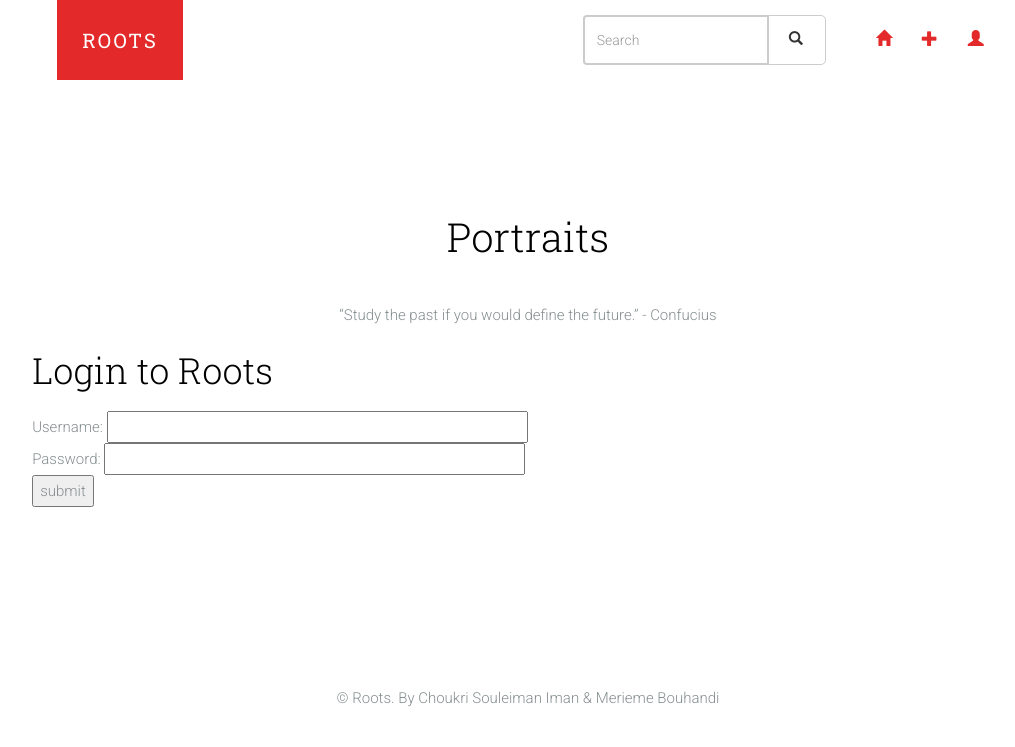
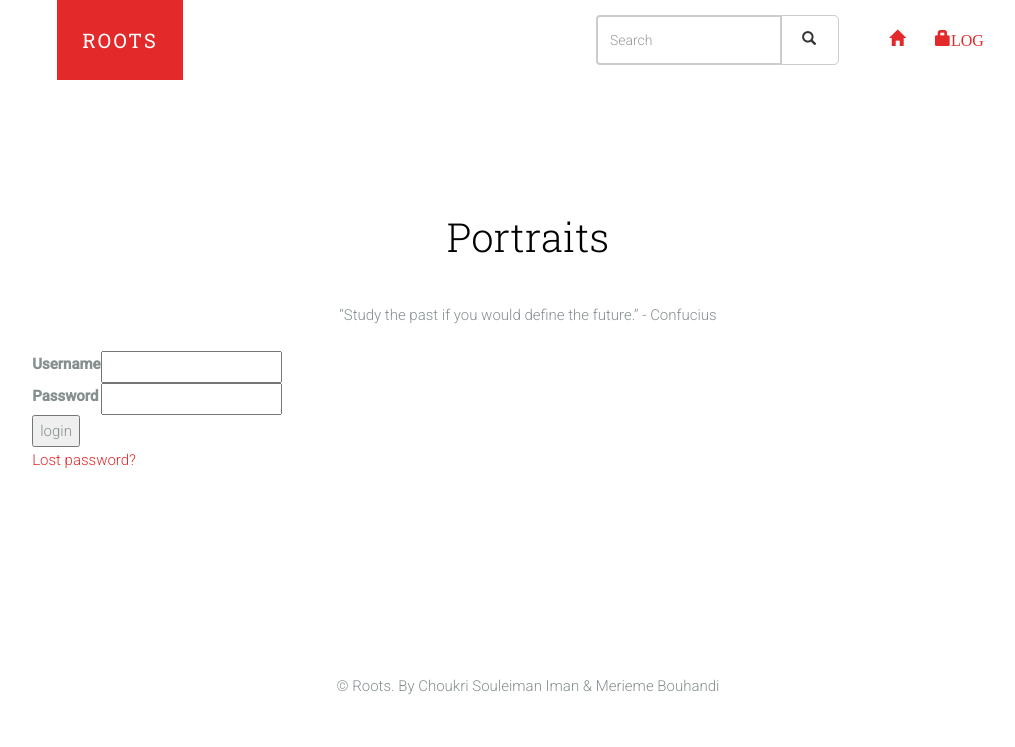
Before and after one commit to Soulei/Projet_Web, a Django app: template roots/templates/roots/login.html in a window 1280 px wide. Shown: the top 747 px of the page, without its empty margins (112-1127 px from the left). After the commit the page ends 695 px from the top, so only its background shows below. Run offline with Django 3.2, Linux system fonts and the light colour scheme; the template is opened without the code that fills it, so the values that code supplies are empty, except form fields; tables that the repository leaves empty hold one stand-in row (values such as "Sample post"); form fields are guessed from the names that the template uses; parts of the project's set-up code (start-up, migrations or seed data) failed here and were passed over; some libraries are stand-ins or nearby versions.

Commit message:
Login/Logout modified

```diff
--- a/roots/templates/roots/base.html
+++ b/roots/templates/roots/base.html
@@ -55,8 +55,13 @@
                                 </form>
                                 </li>
                                 <li class="active"><a href="{% url 'portraits_list' %}"><i class="glyphicon glyphicon-home"></i></span></span></a></li>
-                                <li class="active"><a href="{% url 'portraits_new' %}"><i class="glyphicon glyphicon-plus"></i></span></span></a></li>
-                                <li class="active"><a href="{% url 'register' %}"><i class="glyphicon glyphicon-user"></i></span></span></a></li>
+                                {% if user.is_authenticated %}
+                                  <li class="active"><a href="{% url 'portraits_new' %}"><i class="glyphicon glyphicon-plus"></i></span></span></a></li>
+                                  <li class="active"><a href="{% url 'user_logout' %}"><i class="glyphicon glyphicon-lock"></i></span></span></a></li>
+                                  <li class="active"><a href="{% url 'user_detail' %}"><i class="glyphicon glyphicon-user">Profile</i></span></span></a></li>
+                                {% else %}
+                                  <li class="active"><a href="{% url 'register' %}"><i class="glyphicon glyphicon-lock">Log</i></span></span></a></li>
+                                {% endif %}
                             </ul>
                         </div>
                     </div>
--- a/roots/templates/roots/login.html
+++ b/roots/templates/roots/login.html
@@ -1,22 +1,36 @@
-{% extends 'roots/base.html' %}
+{% extends "base.html" %}
 
-    {% block content %}
-    <head>
-        <!-- Is anyone getting tired of repeatedly entering the header over and over?? -->
-        <title>Rango</title>
-    </head>
+  {% block content %}
 
-    <body>
-        <h1>Login to Roots</h1>
+    {% if form.errors %}
+      <p>Votre mot de passe et votre identifiant ne sont pas reconnus. Veuillez réessayer.</p>
+    {% endif %}
 
-        <form id="login_form" method="post" action="/login/">
-            {% csrf_token %}
-            Username: <input type="text" name="username" value="" size="50" />
-            <br />
-            Password: <input type="password" name="password" value="" size="50" />
-            <br />
-            <input type="submit" value="submit" />
-        </form>
+    {% if next %}
+      {% if user.is_authenticated %}
+        <p>Votre compte n'a pas accès à cette page.</p>
+      {% else %}
+        <p>Veuillez vous connecter pour accéder à cette page.</p>
+      {% endif %}
+    {% endif %}
 
-    </body>
-{% endblock content %}
+    <form method="post" action="{% url 'login' %}"> {% csrf_token %}
+      <table>
+        <tr>
+          <td>{{ form.username.label_tag }}</td>
+          <td>{{ form.username }}</td>
+        </tr>
+        <tr>
+          <td>{{ form.password.label_tag }}</td>
+          <td>{{ form.password }}</td>
+        </tr>
+      </table>
+
+      <input type="submit" value="login" />
+      <input type="hidden" name="next" value="{{ next }}" />
+    </form>
+
+  {# Assumes you setup the password_reset view in your URLconf #}
+  <p><a href="{% url 'password_reset' %}">Lost password?</a></p>
+
+{% endblock %}
--- a/roots/templates/roots/register.html
+++ b/roots/templates/roots/register.html
@@ -13,6 +13,7 @@
             {{ profile_form.as_p }}
             <input type="submit" name="submit" value="S'inscrire" />
         </form>
+        <a href="{% url 'login' %}">S'inscrire.</a><br />
         {% endif %}
     </body>
 {% endblock %}
--- a/roots/urls.py
+++ b/roots/urls.py
@@ -14,6 +14,8 @@ urlpatterns = [
 
     url(r'^user_profile/(?P<pk>[0-9]+)/$', views.user_detail, name='user_detail'),
     url(r'^register/$', views.register, name='register'),
+    url(r'^user_logout/$', views.user_logout, name='user_logout'),
+    url('^', include('django.contrib.auth.urls'))
 ]
 
 urlpatterns += staticfiles_urlpatterns()
```
Also changed, not shown: roots/forms.py (+5 -4 lines), roots/views.py (+9 -0 lines).
